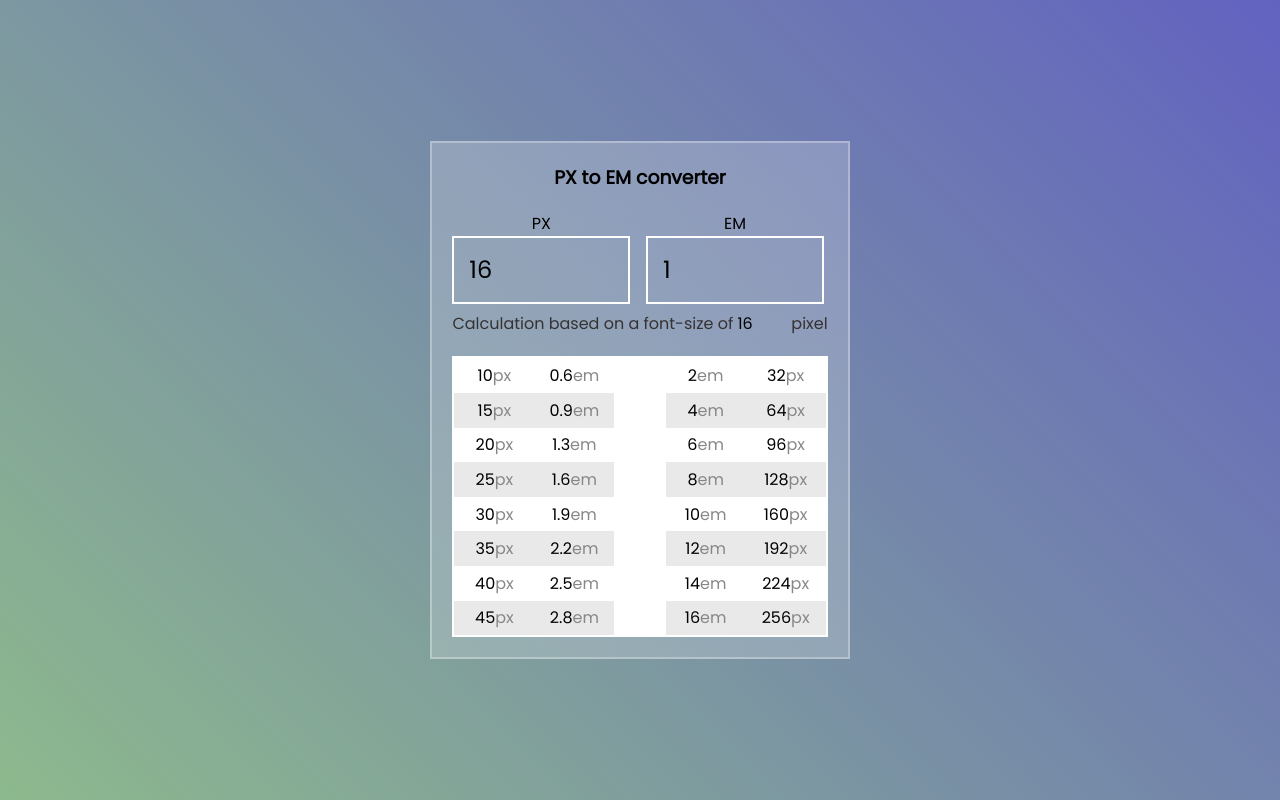
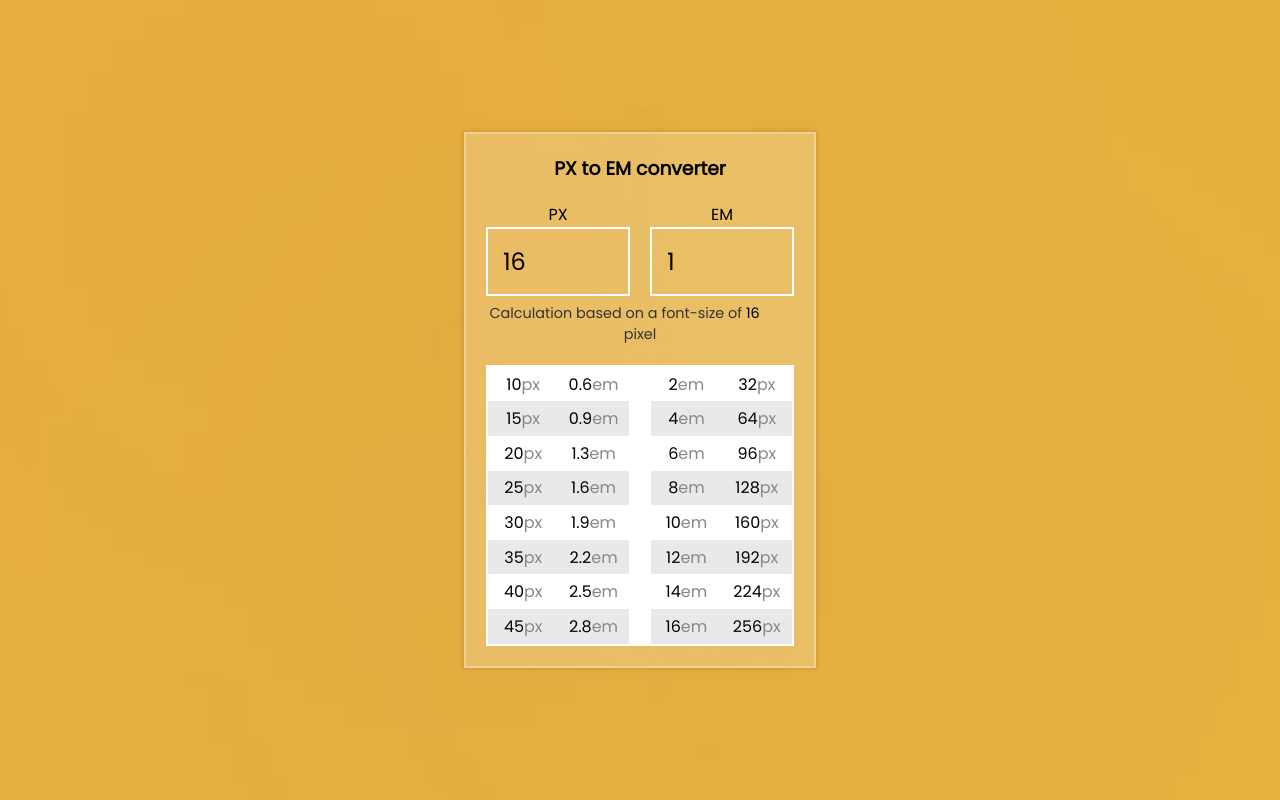
Before and after one commit to Nakamcode/Unit-Converter, a plain HTML site: page Index.html in a window 1280 px wide. Drawn offline with Linux system fonts and the light colour scheme.

Commit message:
fix: improve the UI

```diff
--- a/Style.css
+++ b/Style.css
@@ -5,6 +5,7 @@
   --p-color: #353232;
 }
 * {
+  box-sizing: border-box;
   margin: 0;
   padding: 0;
   font-family: "Poppins", sans-serif, Arial, Helvetica, sans-serif;
@@ -15,34 +16,29 @@ body {
   justify-content: center;
   flex-direction: column;
   height: 100vh;
-  background-image: linear-gradient(
-    45deg,
-    rgb(141, 185, 141),
-    rgb(98, 98, 192)
-  );
+  background-color: #ecb43d;
 }
 main {
+  width: 22em;
   background-color: #ffffff33;
   backdrop-filter: blur(100px);
   border: 2px solid var(--border-color);
   padding: 1.25em;
-}
-.mesh-gradient {
-  display: none;
+  box-shadow: 0 0 5px rgba(0, 0, 0, 0.189);
 }
 .bg1 {
-  top: 0;
-  left: 6.25em;
+  top: 0%;
+  left: 6%;
   background-color: red;
 }
 .bg2 {
-  bottom: 50px;
-  right: 10px;
-  background-color: green;
+  bottom: 5%;
+  right: 5%;
+  background-color: #47f447;
 }
 .bg3 {
-  bottom: 50px;
-  right: 600px;
+  bottom: 10%;
+  right: 50%;
   background-color: blue;
 }
 .blur {
@@ -59,14 +55,16 @@ h3 {
   padding-bottom: 1em;
 }
 .converter-form {
+  width: 100%;
   display: flex;
-  gap: 1em;
+  justify-content: space-between;
 }
 label {
   display: block;
   text-align: center;
 }
 input {
+  width: 100%;
   border: 2px solid white;
   outline: none;
   padding: 0.62em;
@@ -102,6 +100,7 @@ p {
   text-align: center;
   margin-top: 7px;
   color: var(--p-color);
+  font-size: 0.9em;
 }
 table {
   border-collapse: collapse;
@@ -118,12 +117,12 @@ tr:nth-child(even) {
   background-color: #e9e9e9;
 }
 
-/* @media only screen and (max-width: 600px) {
+@media only screen and (max-width: 600px) {
   body {
     width: 100vw;
     height: 100vh;
   }
-  .blur {
+  .mesh-gradient {
     display: none;
   }
-} */
+}
```
